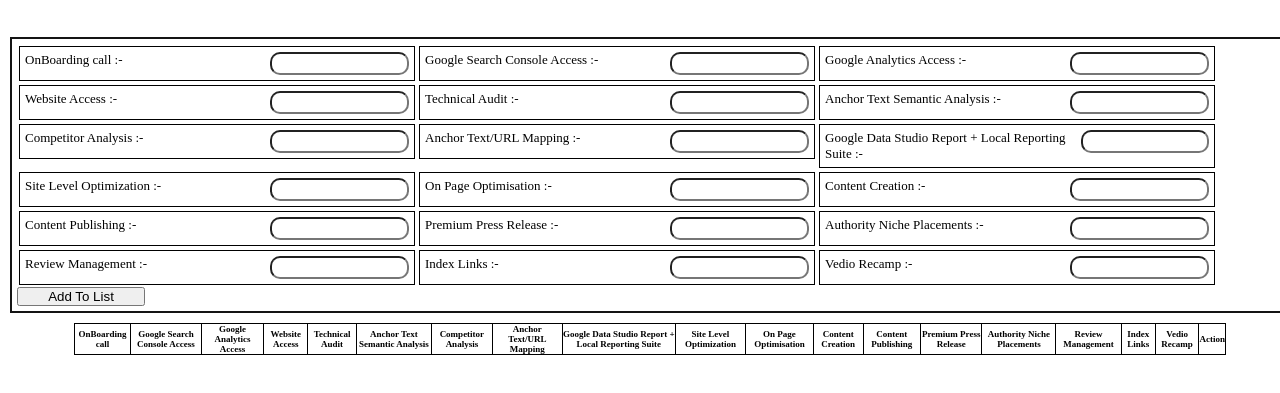
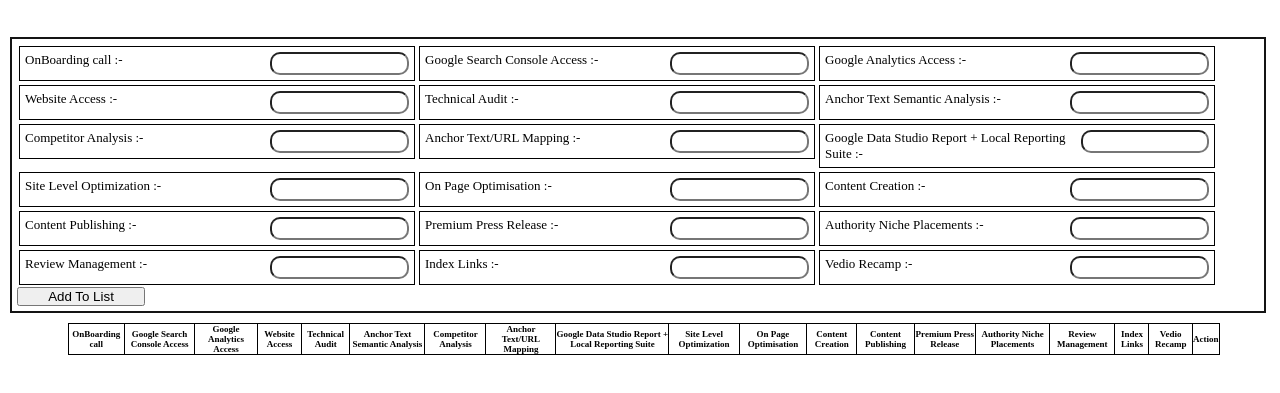
Before and after one commit to RaviBana/edit-table-project, a plain HTML site: page index.html in a window 1280 px wide. Shown: the part 63-456 px from the top of the page. Drawn offline with nearby package versions, Linux system fonts and the light colour scheme.

Commit message:
last commit

```diff
--- a/index.css
+++ b/index.css
@@ -6,7 +6,7 @@
     padding: 10px;
     width: 100vw;
     /* height: 100vh; */
-    overflow-y: scroll;
+    overflow-y: hidden
     /* border: 5px solid red; */
 
 }
@@ -21,8 +21,8 @@
     background-color: black;
 }
 #formm{
-    width: 100vw;
-    height: 90vh;
+    width: 99vw;
+    /* height: 90vh; */
 
    /* display: flex; */
    /* flex-direction: row; */
@@ -33,7 +33,8 @@
     margin-top: 40px;
     margin-bottom: 10px;
     border: 2px solid rgb(20, 20, 20);
-    width: 100%;
+    width: 98%;
+    /* margin: auto; */
     /* height: 70vh;  */
     display: flex;
     justify-content: center;
```
